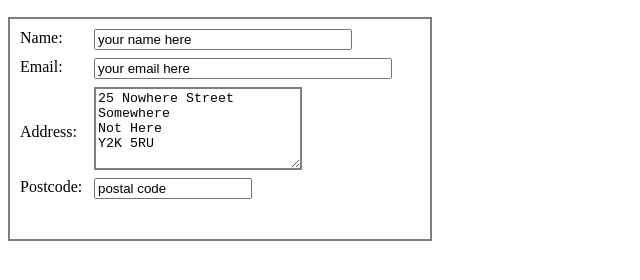
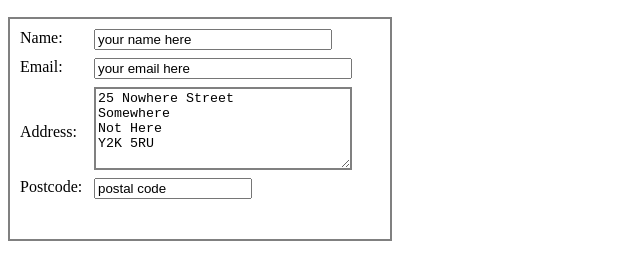
Before and after one commit to gabriellenyaaaa/section_program_tk3, a plain HTML site: page index2.html in a window 1280 px wide. Shown: the part 50-330 px from the top of the page, without its empty margins (0-640 px from the left). Drawn offline with Linux system fonts and the light colour scheme.

Commit message:
Sudah cukup

```diff
--- a/index2.html
+++ b/index2.html
@@ -7,18 +7,18 @@
 
 <h2>HTML Forms</h2>
 
-<div style="width: 400px; height: 200px; overflow: auto; border: 2px solid gray; padding: 10px;">
+<div style="width: 360px; height: 200px; overflow-y: scroll; overflow-x: hidden; border: 2px solid gray; padding: 10px;">
 
 <form action="/action_page.php">
 
   <label for="fname" style="display: inline-block; width: 70px; vertical-align: top;">Name:</label>
-  <input type="text" id="fname" name="fname" value="your name here" style="width: 250px; margin-bottom: 8px;"><br>
+  <input type="text" id="fname" name="fname" value="your name here" style="width: 230px; margin-bottom: 8px;"><br>
 
   <label for="ename" style="display: inline-block; width: 70px; vertical-align: top;">Email:</label>
-  <input type="text" id="ename" name="ename" value="your email here" style="width: 290px; margin-bottom: 8px;"><br>
+  <input type="text" id="ename" name="ename" value="your email here" style="width: 250px; margin-bottom: 8px;"><br>
 
   <label for="aname" style="display: inline-block; width: 70px; vertical-align: middle;">Address:</label>
-  <textarea id="aname" name="aname" rows="4" cols="50" style="width: 200px; height: 75px; overflow: auto; border: 2px solid gray; vertical-align: middle; margin-bottom: 8px;">25 Nowhere Street
+  <textarea id="aname" name="aname" rows="4" cols="50" style="width: 250px; height: 75px; overflow-y: scroll; border: 2px solid gray; vertical-align: middle; margin-bottom: 8px;">25 Nowhere Street
 Somewhere
 Not Here
 Y2K 5RU
```
Also changed, not shown: full.html (added, +32 -0 lines).
